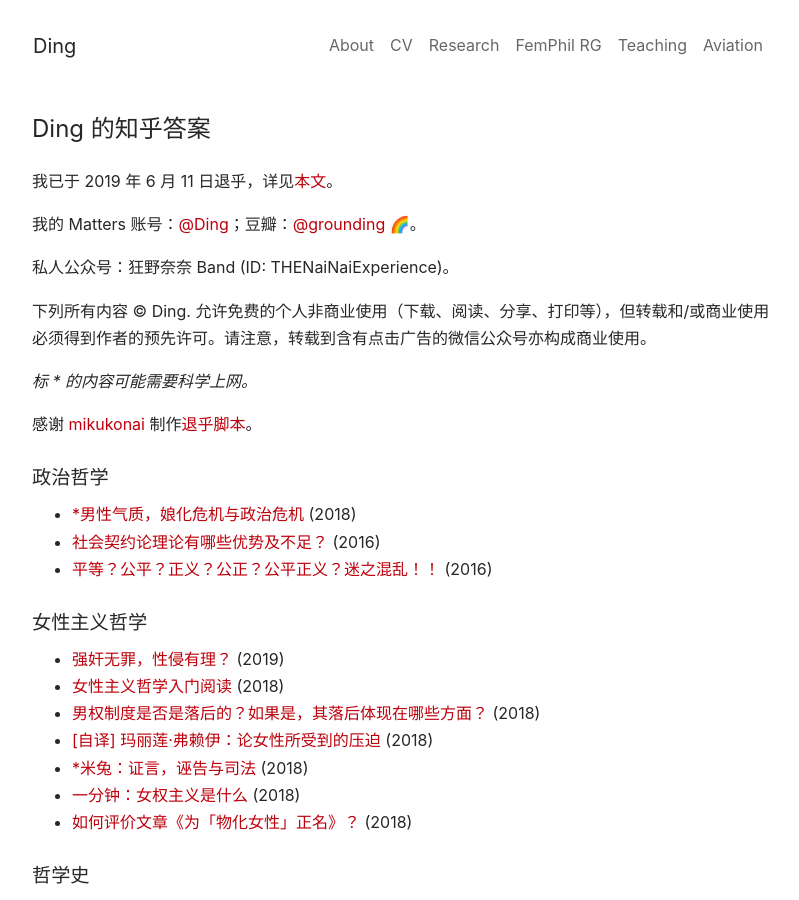
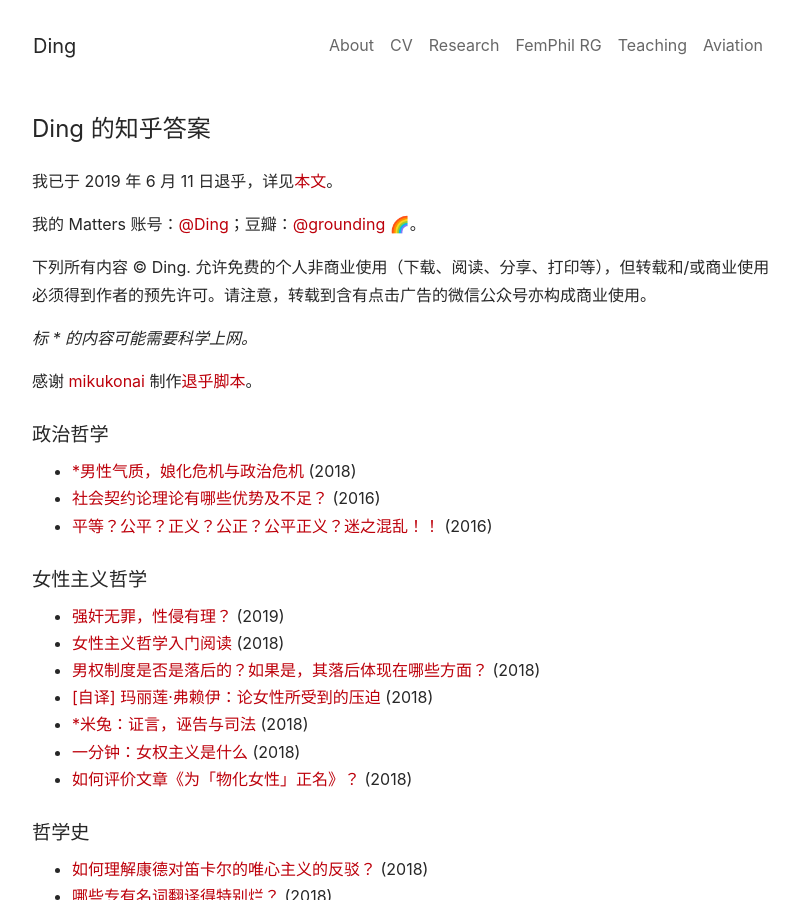
Before and after one commit to dingherself/dingherself.github.io, a Jekyll site: the page built from farewell-zhihu/index.html, in a window 1280 px wide and 900 px high. Shown: the whole window, without its empty margins (238-1037 px from the left). Built offline with Jekyll 4.4.1, drawn with Linux system fonts in a browser that asks for light colours; nearby versions of some CDN libraries.

Commit message:
delete nainai

```diff
--- a/farewell-zhihu/index.html
+++ b/farewell-zhihu/index.html
@@ -10,8 +10,6 @@ published: true
 <p>我已于 2019 年 6 月 11 日退乎，详见<a href="https://zhuanlan.zhihu.com/p/68754071">本文</a>。</p>
 
 <p>我的 Matters 账号：<a href="https://matters.news/@ding">@Ding</a>；豆瓣：<a href="https://www.douban.com/people/shannon403/">@grounding 🌈</a>。</p>
-
-<p>私人公众号：狂野奈奈 Band (ID: THENaiNaiExperience)。</p>
 
 <p>下列所有内容 © Ding. 允许免费的个人非商业使用（下载、阅读、分享、打印等），但转载和/或商业使用必须得到作者的预先许可。请注意，转载到含有点击广告的微信公众号亦构成商业使用。</p>
 
```
